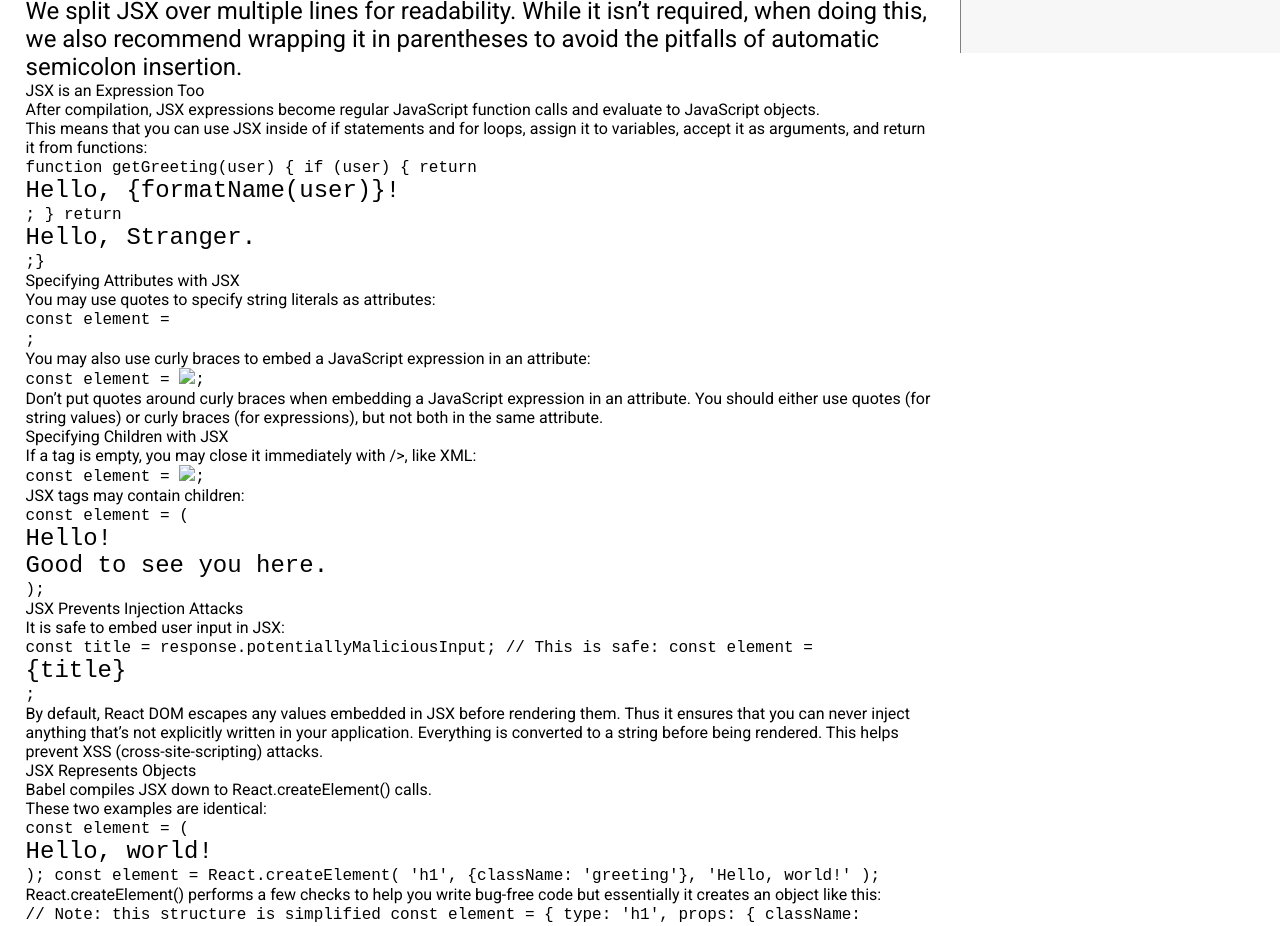
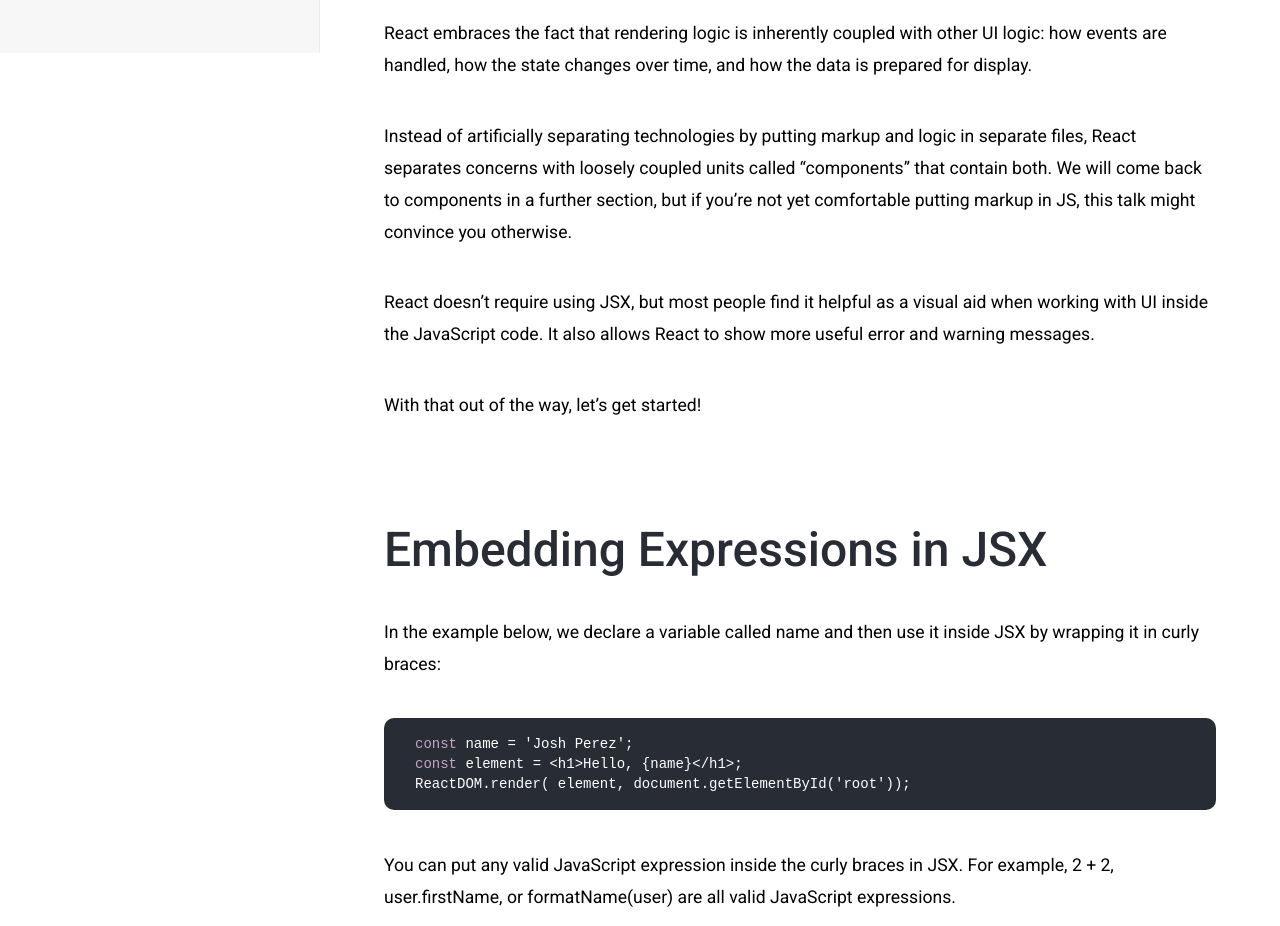
Before and after one commit to acjr1910/documentation-page, a website built with webpack: page src/index.html in a window 1280 px wide. Shown: the part 747-1673 px from the top of the page. Built offline with nearby package versions, Linux system fonts and the light colour scheme; files whose address does not match are found by name.

Commit message:
created code module

```diff
--- a/src/index.html
+++ b/src/index.html
@@ -33,13 +33,14 @@
     </nav>
     <main id="main-doc">
       <section class="main-section">
-        <header id="introducing_jsx">Introducing JSX</header>
+        <header id="introducing_jsx" class="main-section__header">Introducing JSX</header>
         <p>Consider this variable declaration:</p>
-        <code
-          >const element =
-          <h1>Hello, world!</h1>
-          ;</code
+        <div class="main-section__code-container">
+          <pre>
+            <code class="jsx-code"><span class="jsx-code__const">const</span> element = &lt;<span class="jsx-code__tag">h1</span>&gt;Hello World&lt;/<span class="jsx-code__tag">h1</span>&gt;;</code
             >
+          </pre>
+        </div>
         <p>This funny tag syntax is neither a string nor HTML.</p>
         <p>
           It is called JSX, and it is a syntax extension to JavaScript. We
@@ -54,7 +55,7 @@
         </p>
       </section>
       <section class="main-section">
-        <header id="why_jsx">Why JSX?</header>
+        <header id="why_jsx" class="main-section__header">Why JSX?</header>
         <p>
           React embraces the fact that rendering logic is inherently coupled
           with other UI logic: how events are handled, how the state changes
@@ -77,17 +78,19 @@
         </p>
       </section>
       <section class="main-section">
-        <header id="embedding_expressions_in_jsx">Embedding Expressions in JSX</header>
+        <header id="embedding_expressions_in_jsx" class="main-section__header">Embedding Expressions in JSX</header>
         <p>
           In the example below, we declare a variable called name and then use
           it inside JSX by wrapping it in curly braces:
         </p>
-        <div>
-          <code>
-            const name = 'Josh Perez'; const element =
-            <h1>Hello, {name}</h1>
-            ; ReactDOM.render( element, document.getElementById('root') );
+        <div class="main-section__code-container">
+          <pre>
+            <code class="jsx-code">
+              <span class="jsx-code__const">const</span> name = 'Josh Perez';
+              <span class="jsx-code__const">const</span> element = &lt;h1&gt;Hello, {name}&lt;/h1&gt;;
+              ReactDOM.render( element, document.getElementById('root'));
             </code>
+          </pre>
         </div>
         <p>
           You can put any valid JavaScript expression inside the curly braces in JSX. For example, 2 + 2, user.firstName, or formatName(user) are all valid JavaScript expressions.
@@ -95,20 +98,22 @@
         <p>
           In the example below, we embed the result of calling a JavaScript function, formatName(user), into an <h1> element.
         </p>
-        <div>
-          <code>
+        <div class="main-section__code-container">
+          <pre>
+            <code class="jsx-code">
               function formatName(user) {
-              return user.firstName + ' ' + user.lastName;
+                &ensp;&ensp;return user.firstName + ' ' + user.lastName;
               }
 
               const user = {
-              firstName: 'Harper',
-              lastName: 'Perez'
+                &ensp;&ensp;firstName: 'Harper',
+                &ensp;&ensp;lastName: 'Perez'
               };
 
               const element = (
-              <h1>
-                Hello, {formatName(user)}!  </h1>
+                &ensp;&ensp;&lt;h1&gt;
+                &ensp;&ensp;&ensp;&ensp;Hello, {formatName(user)}!
+                &ensp;&ensp;&lt;/h1&gt;
               );
 
               ReactDOM.render(
@@ -116,73 +121,96 @@
                 document.getElementById('root')
               );
             </code>
+          </pre>
+        </div>
+        <div class="main-section__code-container">
+          <pre>
+            <code class="jsx-code">
+              function formatName(user) {
+                &ensp;&ensp;return user.firstName + ' ' + user.lastName;
+              }
+            </code>
+          </pre>
         </div>
         <p>
           We split JSX over multiple lines for readability. While it isn’t required, when doing this, we also recommend wrapping it in parentheses to avoid the pitfalls of automatic semicolon insertion.
         </p>
       </section>
       <section class="main-section">
-        <header id="jsx_is_an_expression_too">JSX is an Expression Too</header>
+        <header id="jsx_is_an_expression_too" class="main-section__header">JSX is an Expression Too</header>
         <p>
           After compilation, JSX expressions become regular JavaScript function calls and evaluate to JavaScript objects.
         </p>
         <p>
           This means that you can use JSX inside of if statements and for loops, assign it to variables, accept it as arguments, and return it from functions:
         </p>
-        <div>
-          <code>
+        <div class="main-section__code-container">
+          <pre>
+            <code class="jsx-code">
               function getGreeting(user) {
-              if (user) {
-                return <h1>Hello, {formatName(user)}!</h1>;  }
-              return <h1>Hello, Stranger.</h1>;}
+                &ensp;if (user) {
+                  &ensp;&ensp;return &lt;h1&gt;Hello, {formatName(user)}!&lt;/h1&gt;;
+                &ensp;}
+                  &ensp;return &lt;h1&gt;Hello, Stranger.&lt;/h1&gt;;
+              }
             </code>
+          </pre>
         </div>
       </section>
       <section class="main-section">
-        <header id="specifying_attributes_with_jsx">Specifying Attributes with JSX</header>
+        <header id="specifying_attributes_with_jsx" class="main-section__header">Specifying Attributes with JSX</header>
         <p>
           You may use quotes to specify string literals as attributes:
         </p>
-        <div>
-          <code>
-            const element = <div tabIndex="0"></div>;
+        <div class="main-section__code-container">
+          <pre>
+            <code class="jsx-code">
+              const element = &lt;div tabIndex="0"&gt;&lt;/div&gt;;
             </code>
+          </pre>
         </div>
         <p>
           You may also use curly braces to embed a JavaScript expression in an attribute:
         </p>
-        <div>
-          <code>
-            const element = <img src={user.avatarUrl}></img>;
+        <div class="main-section__code-container">
+          <pre>
+            <code class="jsx-code">
+              const element = const element = &lt;img src={user.avatarUrl}&gt;&lt;/img&gt;;
             </code>
+          </pre>
         </div>
         <p>
           Don’t put quotes around curly braces when embedding a JavaScript expression in an attribute. You should either use quotes (for string values) or curly braces (for expressions), but not both in the same attribute.
         </p>
       </section>
       <section class="main-section">
-        <header id="specifying_children_with_jsx">Specifying Children with JSX</header>
+        <header id="specifying_children_with_jsx" class="main-section__header">Specifying Children with JSX</header>
         <p>
           If a tag is empty, you may close it immediately with />, like XML:
         </p>
-        <div>
-          <code>
-            const element = <img src={user.avatarUrl} />;
+        <div class="main-section__code-container">
+          <pre>
+            <code class="jsx-code">
+              const element = &lt;img src={user.avatarUrl} /&gt;;
             </code>
+          </pre>
         </div>
         <p>
           JSX tags may contain children:
         </p>
-        <div>
-          <code>
+        <div class="main-section__code-container">
+          <pre>
+            <code class="jsx-code">
               const element = (
-                <div>
-                  <h1>Hello!</h1>
-                  <h2>Good to see you here.</h2>
-                </div>
+                &ensp;&ensp;&lt;div&gt;
+                &ensp;&ensp;&ensp;&ensp;&lt;h1&gt;Hello!&lt;/h1&gt;
+                &ensp;&ensp;&ensp;&ensp;&lt;h2&gt;Good to see you here.&lt;/h2&gt;
+                  &ensp;&ensp;&lt;/&gt;
               );
             </code>
+          </pre>
         </div>
+
       </section>
       <section class="main-section">
         <header id="jsx_prevents_injection_attacks">JSX Prevents Injection Attacks</header>
@@ -190,10 +218,12 @@
           It is safe to embed user input in JSX:
         </p>
         <div>
-          <code>
+          <pre>
+            <code class="jsx-code">
             const title = response.potentiallyMaliciousInput;
             // This is safe:
-const element = <h1>{title}</h1>;
+            const element = &lt;h1&gt;{title&lt;/h1&gt;;
+              </pre>
             </code>
         </div>
         <p>
@@ -201,7 +231,7 @@
         </p>
       </section>
       <section class="main-section">
-        <header id="jsx_represents_objects">JSX Represents Objects</header>
+        <header id="jsx_represents_objects" class="main-section__header">JSX Represents Objects</header>
         <p>
           Babel compiles JSX down to React.createElement() calls.
         </p>
--- a/src/sass/index.scss
+++ b/src/sass/index.scss
@@ -1,4 +1,5 @@
 @import "./fonts/fonts";
 @import "./base/base";
 @import "./module/navbar/navbar";
+@import "./module/code/_code.scss";
 @import "./module/main-doc/main-doc";
--- /dev/null
+++ b/src/sass/module/code/_code.scss
@@ -0,0 +1,50 @@
+.main-section {
+  &__code-container {
+    margin-top: 25px;
+    margin-bottom: 25px;
+    padding-left: 15px;
+    padding-right: 15px;
+    background: rgb(40, 44, 52) none repeat scroll 0% 0%;
+    color: rgb(255, 255, 255);
+    border-radius: 10px;
+    overflow: auto;
+    line-height: 25px;
+
+    &:first-line {
+      line-height: 0px;
+    }
+
+    pre {
+      height: auto !important;
+      margin: 1rem;
+      font-size: 14px;
+      display: flex;
+      line-height: 20px;
+      white-space: pre-wrap;
+      word-break: break-word;
+    }
+
+    pre::first-line {
+      line-height: 0px;
+    }
+
+    code {
+      line-height: 20px;
+      white-space: pre-line;
+      word-break: break-word;
+    }
+
+    code:first-line {
+      line-height: 0px;
+    }
+
+    .jsx-code {
+      &__const {
+        color: rgb(197, 165, 197);
+      }
+      &__tag {
+        color: rgb(252, 146, 158);
+      }
+    }
+  }
+}
--- a/src/sass/module/main-doc/_main-doc.scss
+++ b/src/sass/module/main-doc/_main-doc.scss
@@ -1,4 +1,19 @@
 #main-doc {
-  margin-right: 25%;
-  padding: 2%;
+  margin-left: 25%;
+  padding: 5%;
+
+  .main-section {
+    margin: 0 0 100px;
+    &__header {
+      font-size: 3rem;
+      font-weight: 500;
+      color: #282c34;
+      margin-bottom: 24px;
+    }
+    p {
+      font-size: 1.1rem;
+      line-height: 2rem;
+      margin: 2.4rem 0;
+    }
+  }
 }
--- a/src/sass/module/navbar/_navbar.scss
+++ b/src/sass/module/navbar/_navbar.scss
@@ -3,7 +3,7 @@
   overflow: scroll;
   display: flex;
   flex-wrap: wrap;
-  right: 0;
+  left: 0;
   width: 100%;
   max-width: 25%;
   height: 100%;
@@ -11,7 +11,7 @@
   .navbar {
     &__container {
       background-color: #f7f7f7;
-      border-left: 1px solid gray;
+      border-right: 1px solid rgb(236, 236, 236);
       width: 100%;
       padding: 10px;
     }
@@ -22,7 +22,7 @@
       margin: 1rem 0;
       width: 100%;
       margin: 0;
-      padding: 1.2rem 0.6rem;
+      padding: 0.8rem 0.6rem;
       text-decoration: none;
       color: #1a1a1a;
       &:hover {
@@ -32,7 +32,9 @@
 
     &__header {
       font-weight: 500;
-      font-size: 1.4rem;
+      font-size: 1.2rem;
+      margin-top: 2.4rem;
+      text-transform: uppercase;
     }
   }
 }
```
Lines whose indentation alone changed are shown as unchanged.
